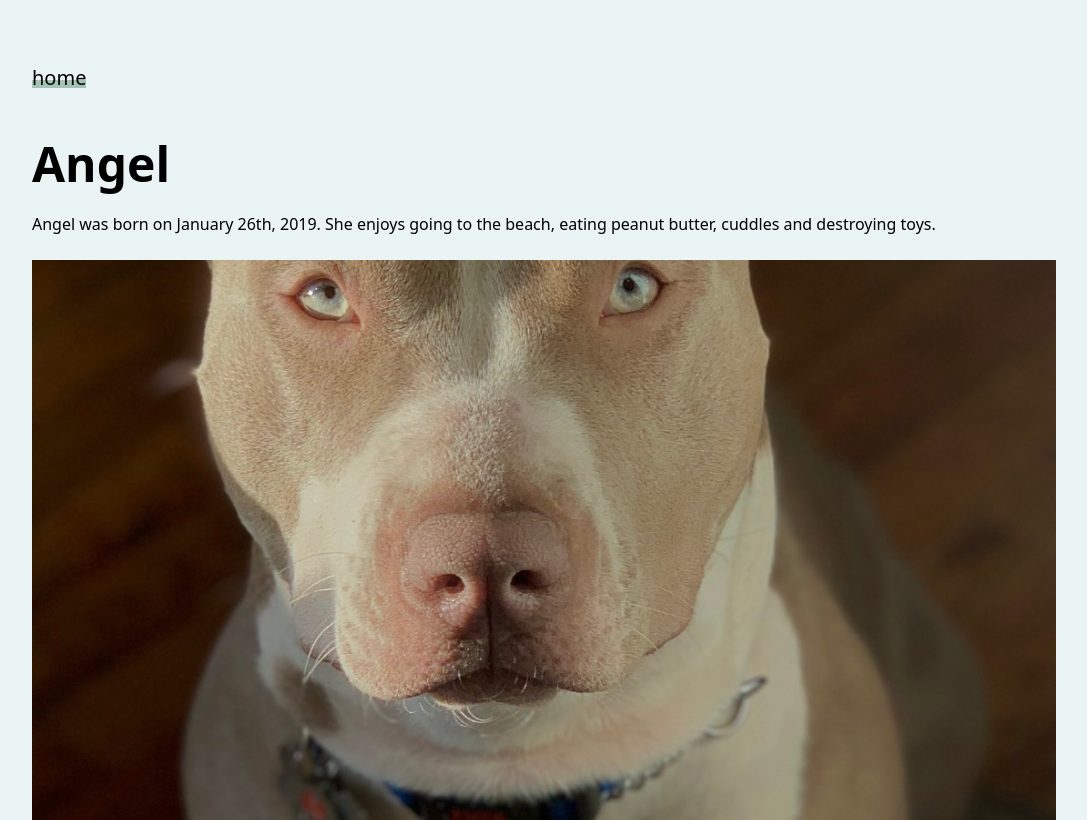
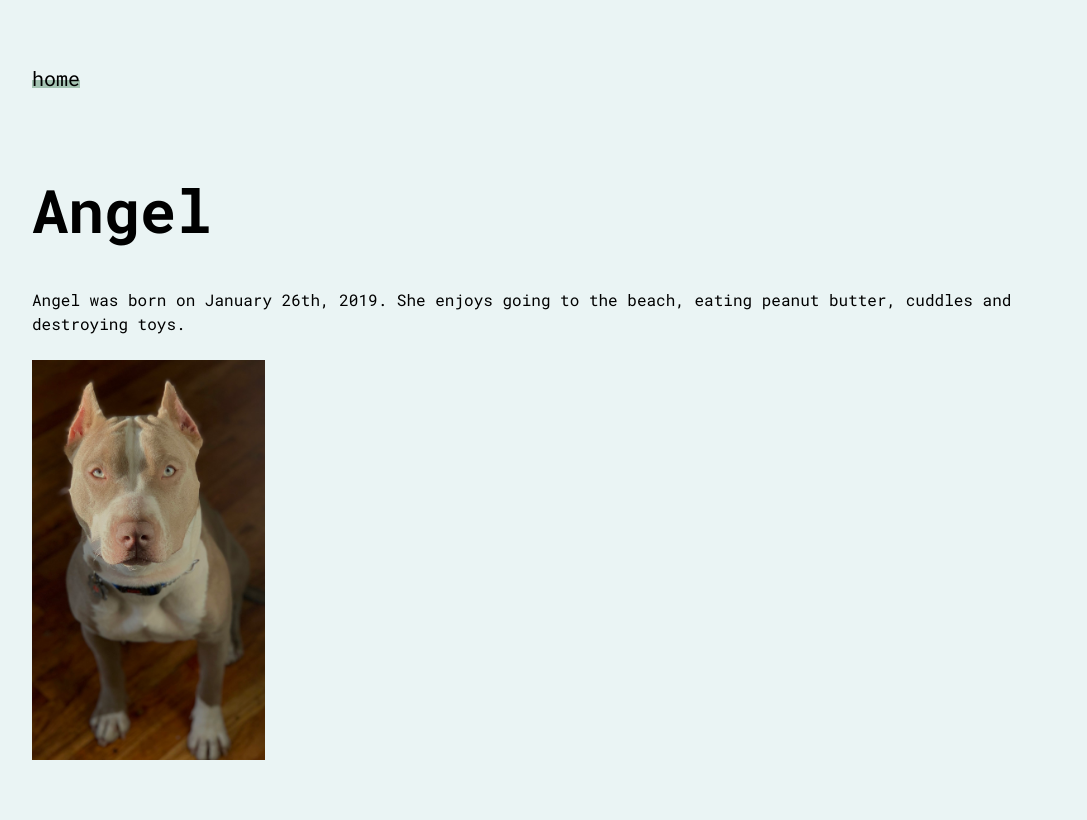
Before and after one commit to jeffreywentworth/jeffreywentworth.me, a SvelteKit app: page /angel in a window 1280 px wide. Shown: the whole page, without its empty margins (48-1135 px from the left). Built offline with nearby package versions, Linux system fonts and the light colour scheme.

Commit message:
converted fontfamily/ fixed spacing and sizing issues

```diff
--- a/src/app.css
+++ b/src/app.css
@@ -1,8 +1,10 @@
+@import url('https://fonts.googleapis.com/css2?family=Roboto+Mono:ital,wght@0,400;0,500;0,600;0,700;1,400&display=swap');
 @tailwind base;
 @tailwind components;
 @tailwind utilities;
 
-@font-face {
-	font-family: 'Lato', sans-serif;
-	src: url('https://fonts.googleapis.com/css2?family=Lato:ital,wght@0,100;0,300;0,400;0,900;1,100;1,300;1,400&display=swap');
+@layer base {
+	html {
+		font-family: 'Roboto Mono', monospace;
+	}
 }
--- a/src/app.html
+++ b/src/app.html
@@ -2,7 +2,6 @@
 <html lang="en">
 	<head>
 		<meta charset="utf-8" />
-		<link rel="icon" href="%sveltekit.assets%/favicon.png" />
 		<meta name="viewport" content="width=device-width" />
 		%sveltekit.head%
 	</head>
--- a/src/routes/angel/+page.svelte
+++ b/src/routes/angel/+page.svelte
@@ -11,49 +11,61 @@ let sections = [angeleyes]
   <a class="hover:animate-pulse text-white text-xl" href='/'>home</a>
 </nav>
 <br/>
+<div class="container">
+  <h1 class="text-6xl mt-16"><strong>Angel</strong></h1>
   <br/>
-<h1 class="text-5xl mt-16"><strong>Angel</strong></h1>
   <br/>
   <p>
     Angel was born on January 26th, 2019. She enjoys going to the beach, eating peanut butter, cuddles and destroying toys.
   </p>
   <br/>
-<div class="slider">
+
+  <img src={angeleyes} alt="angel baby" />
+</div>
+
+
+
+<!-- <div class="slider">
 	{#each sections as section}
 		<section>
 			<img src={section} alt='angel'>
 		</section>
 	{/each}
-</div>
+</div> -->
 
 
 <style>
-	* {
+  .container {
+    position: relative;
+    max-height:50vh;
+    max-width: 80vw;
+    /* left: 50%; */
+    margin-right: -50%;
+  }
+  img {
+  position: relative;
+  max-height:50vh;
+    max-width: 50vw;
+}
+	/* * {
 		box-sizing: border-box;
 		margin: 0;
 		padding: 0;
-	}
-	.slider {
+	} */
+	/* .slider {
 		scroll-snap-type: x mandatory;
 		display: flex;
 		-webkit-overflow-scrolling: touch;
 		overflow-x: scroll;
-	}
-	section {
+	} */
+	/* section {
 		padding: 1rem;
-		min-width: 80vw;
-		height: 70vh;
+		min-width: 100vw;
+		height: 100vh;
 		scroll-snap-align: start;
 		text-align: center;
 		position: relative;
-	}
-	img	{
-		position: absolute;
-		top: 75%;
-		transform: translateY(-50%);
-		/* width: 100%; */
-		left: 0;
-	}
+	} */
 
   a {
   text-decoration: none;
--- a/tailwind.config.cjs
+++ b/tailwind.config.cjs
@@ -9,7 +9,7 @@ module.exports = {
 		},
 		extend: {
 			fontFamily: {
-				lato: ['Lato']
+				mono: ['Roboto Mono', 'monospace']
 			}
 		},
 		colors: {
```
Lines whose indentation alone changed are shown as unchanged.
